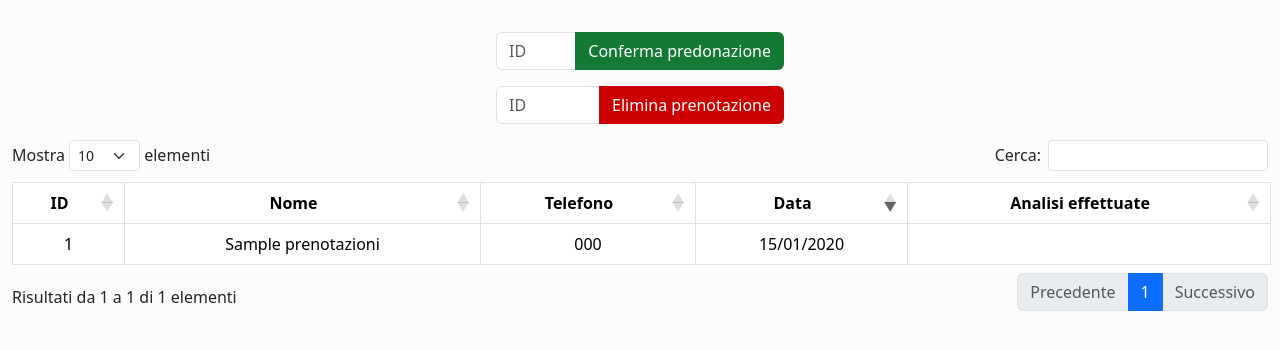
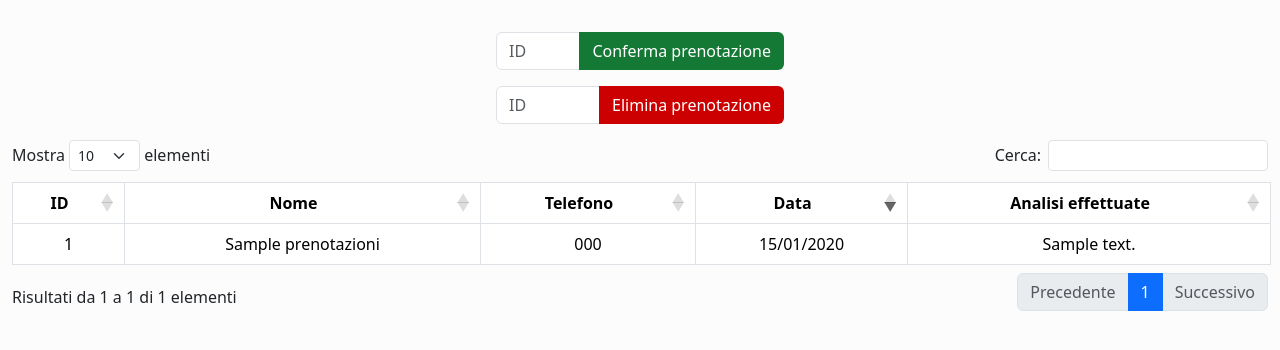
Before and after one commit to vcardoneit/jupiter, a Django app: page /prenotazioni/ in a window 1280 px wide. Shown: the part 94-444 px from the top of the page. Run offline with Django 4.2, Linux system fonts and the light colour scheme; a user stored in the database is signed in; tables that the repository leaves empty hold one stand-in row (values such as "Sample post"); some libraries are stand-ins or nearby versions.

Commit message:
typo fixes

```diff
--- a/prenotazioni/templates/prenotazioni.html
+++ b/prenotazioni/templates/prenotazioni.html
@@ -14,7 +14,7 @@
                 {% csrf_token %}
                 <div class="input-group pt-3 pe-1 ps-1">
                         <input type="number" class="form-control shadow-none" name="idPren" id="idPren" placeholder="ID" aria-label="ID" required>
-                    <button type="submit" class="btn text-white" style="background-color: #137935">Conferma predonazione</button>
+                    <button type="submit" class="btn text-white" style="background-color: #137935">Conferma prenotazione</button>
                 </div>
             </form>
         </div>
@@ -55,7 +55,7 @@
                 <td>{{ prenotazione.nome }}</td>
                 <td>{{ prenotazione.telefono }}</td>
                 <td>{{ prenotazione.data|date:"d/m/Y" }}</td>
-                <td>{{ prenotazione.primadonazione }}</td>
+                <td>{{ prenotazione.analisieffettuate }}</td>
             </tr>
         {% endfor %}
         </tbody>
--- a/prenotazioni/utils.py
+++ b/prenotazioni/utils.py
@@ -11,11 +11,11 @@ def notificaPrenotazioni():
     if not dbListaPrenotazioni:
         return
 
-    listaPrenotazioni = "<br>".join([f"<b>Nome:</b> {prenotazione.nome} - <b>Telefono:</b> {prenotazione.nome} - <b>Ha effettuato le analisi predonazione:</b> {prenotazione.analisieffettuate}" for prenotazione in dbListaPrenotazioni])
+    listaPrenotazioni = "<br>".join([f"<b>Nome:</b> {prenotazione.nome} - <b>Telefono:</b> {prenotazione.telefono} - <b>Ha effettuato le analisi predonazione:</b> {prenotazione.analisieffettuate}" for prenotazione in dbListaPrenotazioni])
 
-    oggetto = "Prenotazioni donazione sangue " + gg.strftime("%d/%m/%Y")
+    oggetto = "Promemoria donazione sangue " + gg.strftime("%d/%m/%Y")
 
-    corpo = f'Prenotazioni per la donazione del sangue di domani: <br><br>{listaPrenotazioni}'
+    corpo = f'Prenotazioni per domani: <br><br>{listaPrenotazioni}'
 
     notifyemail = os.environ.get('NOTIFYEMAIL', '')
 
--- a/prenotazioni/views.py
+++ b/prenotazioni/views.py
@@ -84,7 +84,7 @@ scheduler = BackgroundScheduler()
 scheduler.add_jobstore(DjangoJobStore(), "default")
 
 
-@register_job(scheduler, "cron", day_of_week="thu", hour=14, id="jobNotificaPrt", replace_existing=True)
+@register_job(scheduler, "cron", day_of_week="thu", hour=17, id="jobNotificaPrt", replace_existing=True)
 def jobNotifica():
     notificaPrenotazioni()
 
```
